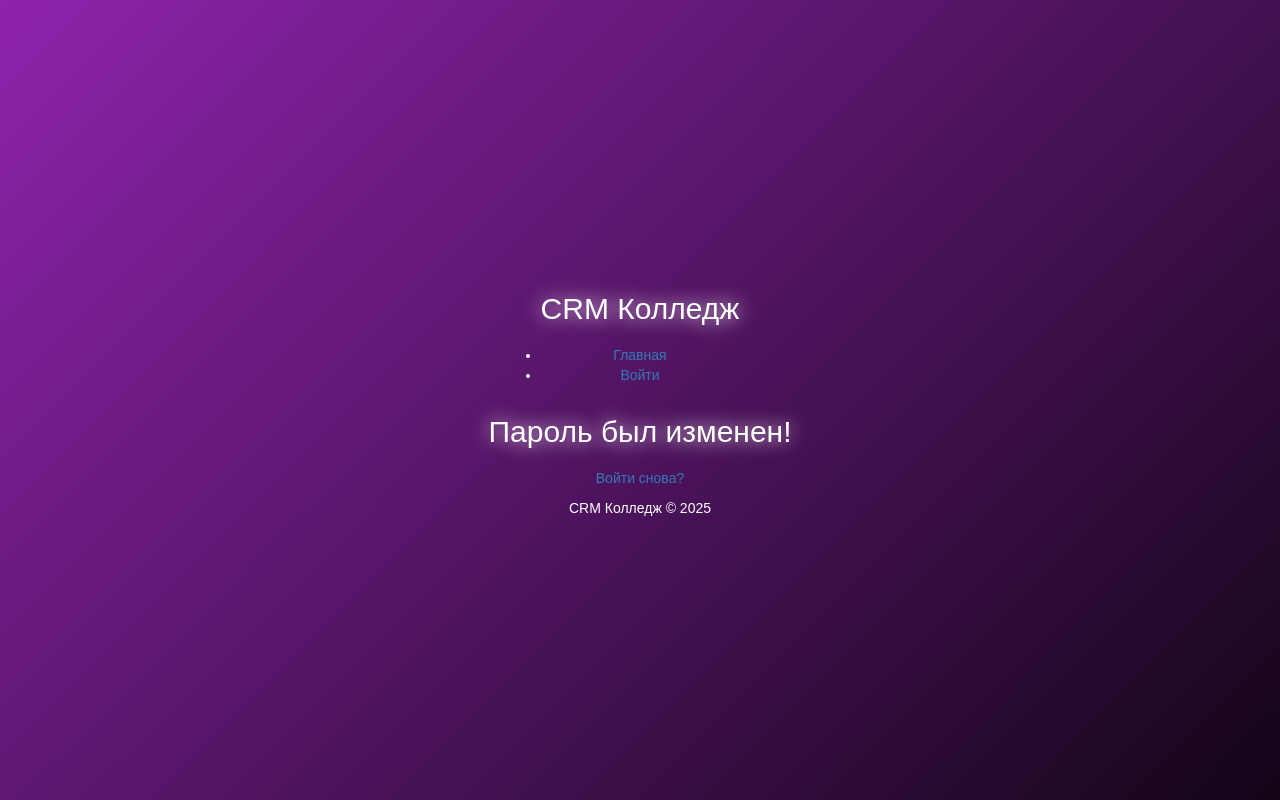
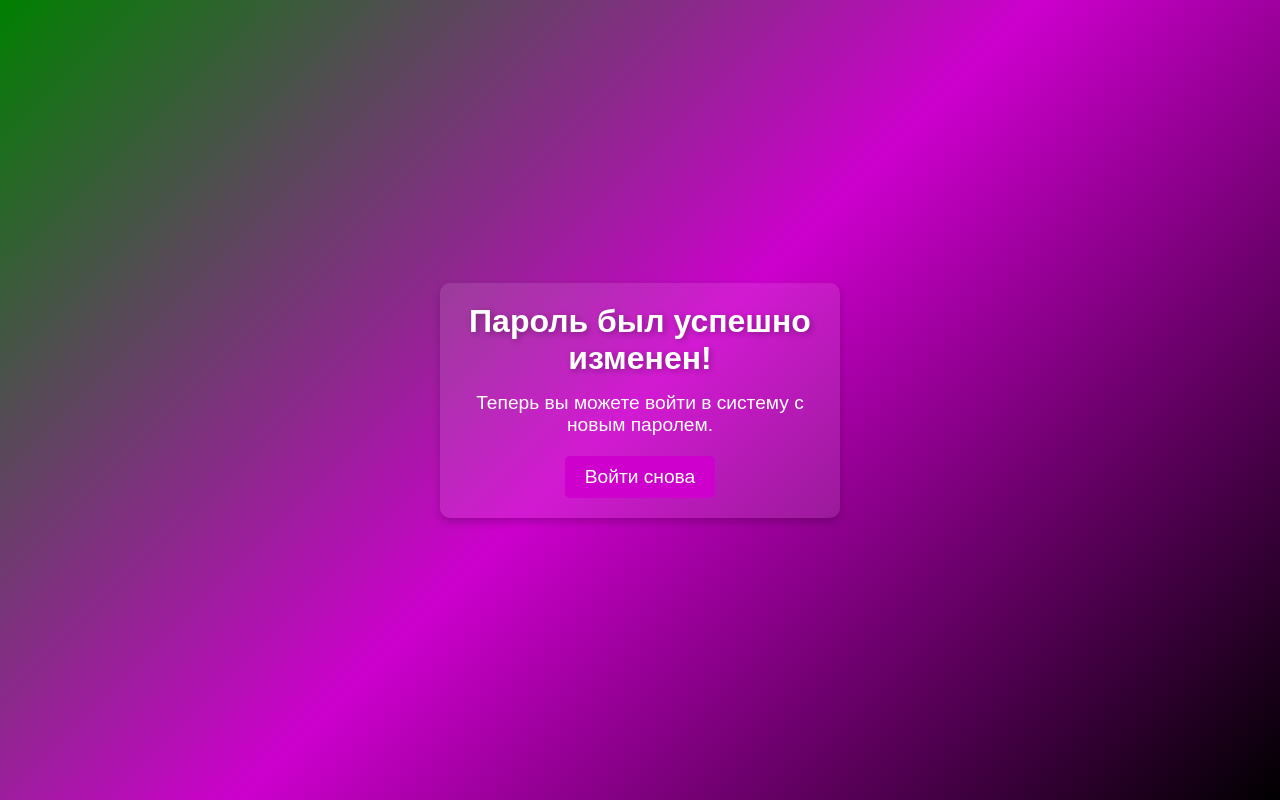
Before and after one commit to madagaskarvb/CRM-sys-for-colleges, a Django app: page /password_reset_complete/ in a window 1280 px wide. Run offline with Django 5.2, Linux system fonts and the light colour scheme; some libraries are stand-ins or nearby versions.

Commit message:
Update password_reset_complete.html

```diff
--- a/crmka/locallibrary/locallibrary/templates/registration/password_reset_complete.html
+++ b/crmka/locallibrary/locallibrary/templates/registration/password_reset_complete.html
@@ -1,6 +1,70 @@
-{% extends "base_generic.html" %}
+<!DOCTYPE html>
+<html lang="ru">
+<head>
+    <meta charset="UTF-8">
+    <meta name="viewport" content="width=device-width, initial-scale=1.0">
+    <title>Пароль изменен</title>
+    <style>
+        * {
+            margin: 0;
+            padding: 0;
+            box-sizing: border-box;
+            font-family: Arial, sans-serif;
+        }
 
-{% block content %}
-  <h1>Пароль был изменен!</h1>
-  <p><a href="{% url 'login' %}">Войти снова?</a></p>
-{% endblock %}
+        body {
+            background: linear-gradient(135deg, #008000, #CD00CD, #000000);
+            color: #fff;
+            display: flex;
+            flex-direction: column;
+            align-items: center;
+            justify-content: center;
+            height: 100vh;
+            text-align: center;
+        }
+
+        .container {
+            background: rgba(255, 255, 255, 0.1);
+            padding: 20px;
+            border-radius: 10px;
+            box-shadow: 0 4px 8px rgba(0, 0, 0, 0.2);
+            max-width: 400px;
+        }
+
+        h1 {
+            font-size: 2rem;
+            margin-bottom: 15px;
+            text-shadow: 2px 2px 6px rgba(0, 0, 0, 0.3);
+        }
+
+        p {
+            font-size: 1.2rem;
+            margin-bottom: 20px;
+        }
+
+        .button {
+            display: inline-block;
+            padding: 10px 20px;
+            font-size: 1.2rem;
+            border: none;
+            border-radius: 5px;
+            color: #fff;
+            background-color: #CD00CD;
+            text-decoration: none;
+            transition: 0.3s;
+        }
+
+        .button:hover {
+            background-color: #8B008B;
+            transform: translateY(-2px);
+        }
+    </style>
+</head>
+<body>
+    <div class="container">
+        <h1>Пароль был успешно изменен!</h1>
+        <p>Теперь вы можете войти в систему с новым паролем.</p>
+        <a href="{% url 'login' %}" class="button">Войти снова</a>
+    </div>
+</body>
+</html>
```
